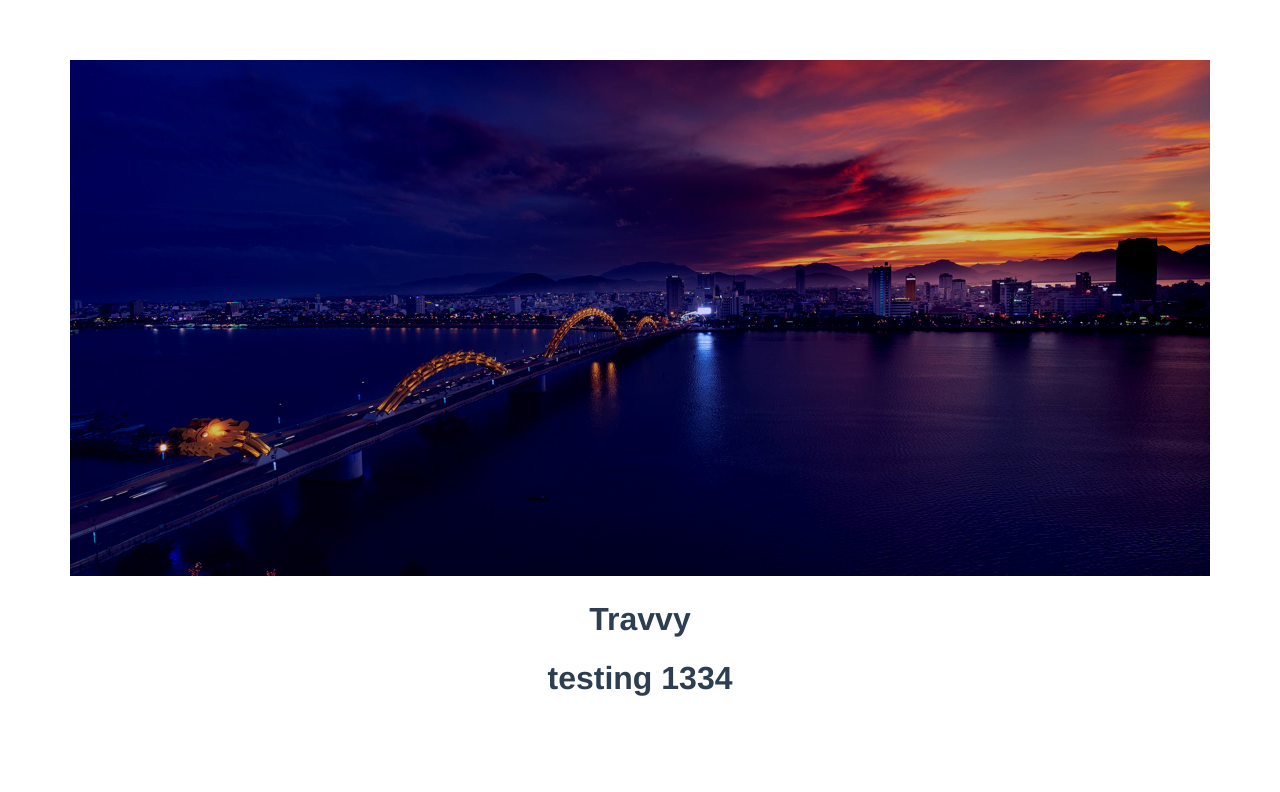
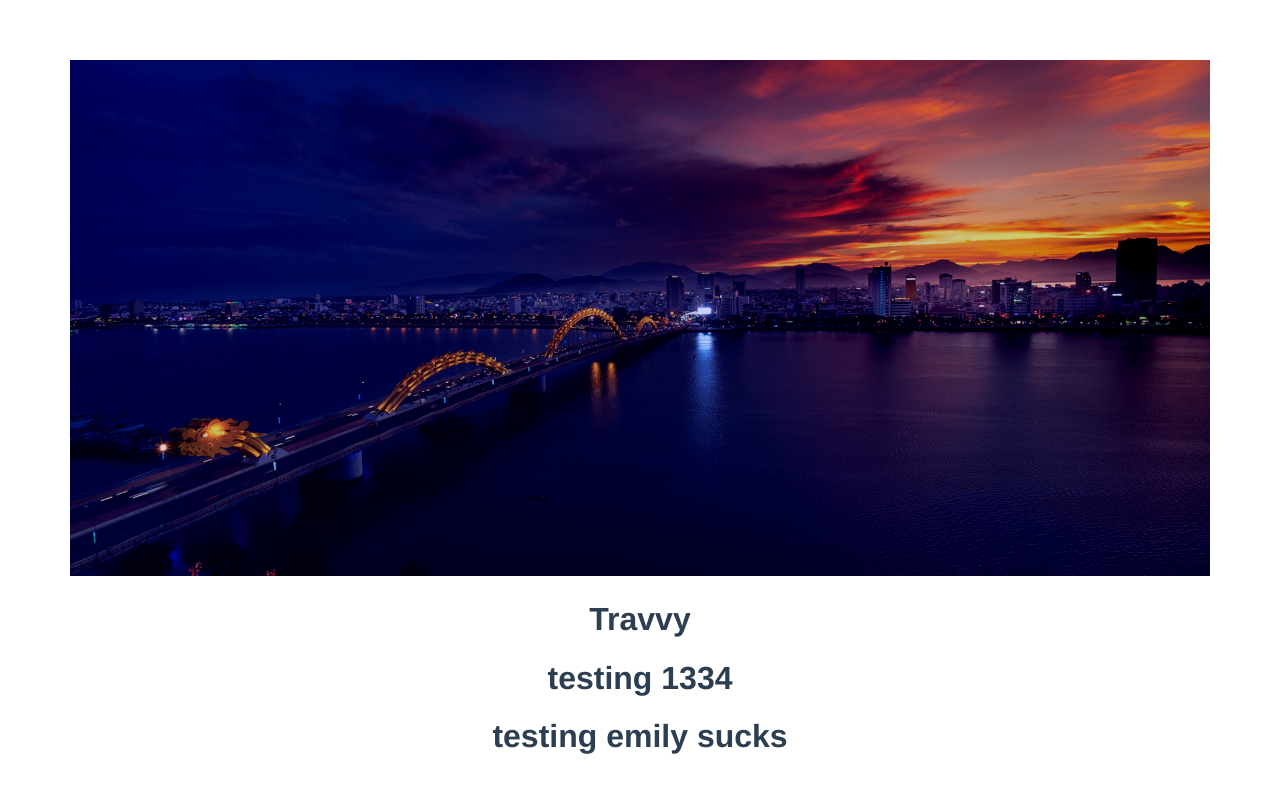
Before and after one commit to lkdfount/msci342project, a Vue app in the folder travvy/: page / in a window 1280 px wide. Shown: the top 792 px of the page. Built offline with nearby package versions, Linux system fonts and the light colour scheme.

Commit message:
Update HelloWorld.vue
i added a new line blah

```diff
--- a/travvy/src/components/HelloWorld.vue
+++ b/travvy/src/components/HelloWorld.vue
@@ -2,6 +2,8 @@
   <div class="hello">
     <h1>{{ msg }}</h1>
     <h1>testing 1334</h1>
+    <h1>testing emily sucks</h1>
+
   </div>
 </template>
 
```
